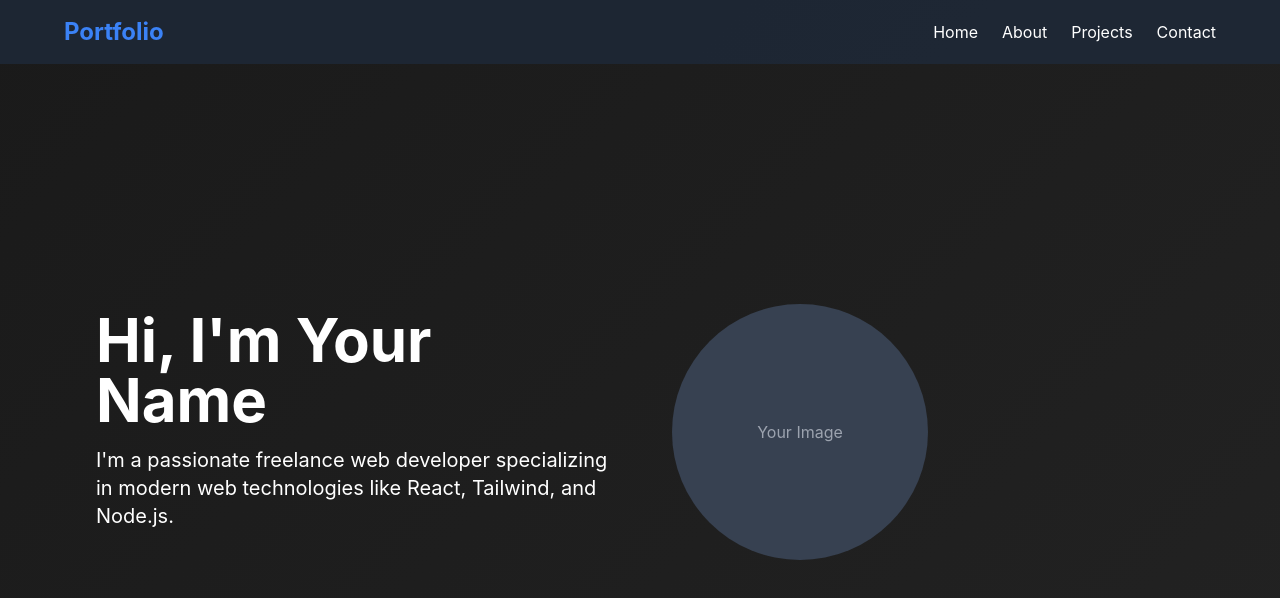
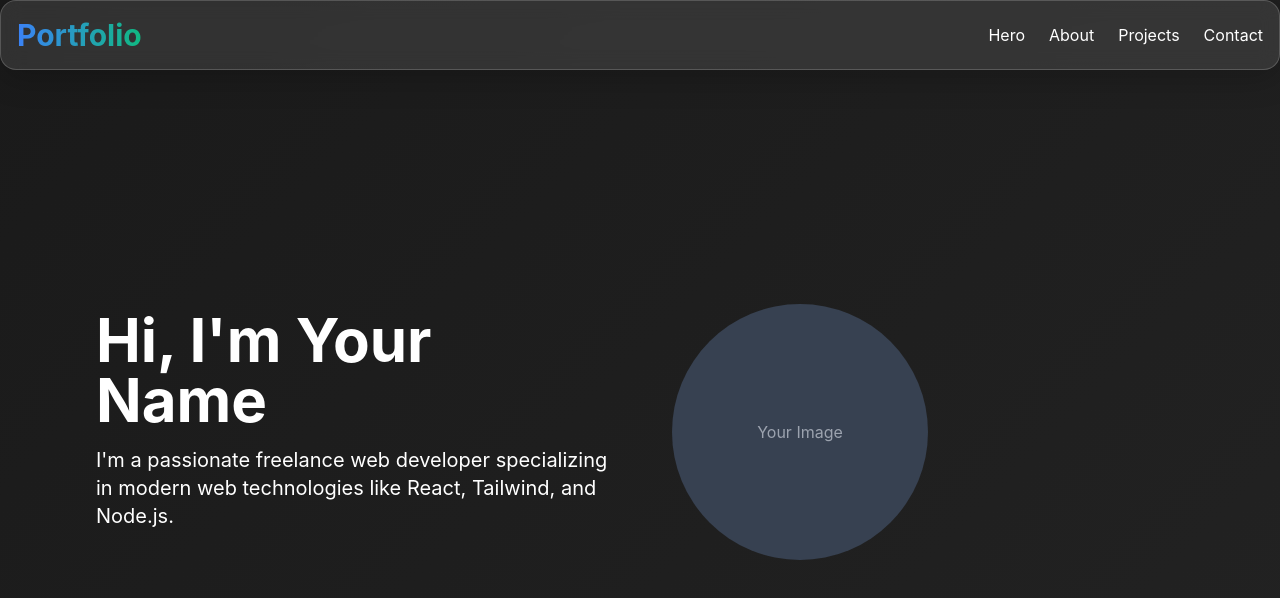
Before and after one commit to Darshan-Paliwal/3D_Portfolio, a React (Vite) app: page / in a window 1280 px wide. Shown: the top 598 px of the page. Built offline with nearby package versions, Linux system fonts and the light colour scheme.

Commit message:
Update Header.jsx

```diff
--- a/src/components/Header.jsx
+++ b/src/components/Header.jsx
@@ -10,31 +10,23 @@ function Header() {
       initial={{ y: -100 }}
       animate={{ y: 0 }}
       transition={{ duration: 0.5 }}
-      className="fixed top-0 w-full bg-gray-800 bg-opacity-90 p-4 z-50"
+      className="fixed top-0 w-full glass z-50 p-4"
     >
-      <div className="max-w-6xl mx-auto flex justify-between items-center">
-        <h1 className="text-2xl font-bold text-primary">Portfolio</h1>
-        <ul className="flex space-x-6">
-          <li>
-            <button onClick={() => scrollToSection('hero')} className="hover:text-primary transition">
-              Home
-            </button>
-          </li>
-          <li>
-            <button onClick={() => scrollToSection('about')} className="hover:text-primary transition">
-              About
-            </button>
-          </li>
-          <li>
-            <button onClick={() => scrollToSection('projects')} className="hover:text-primary transition">
-              Projects
-            </button>
-          </li>
-          <li>
-            <button onClick={() => scrollToSection('contact')} className="hover:text-primary transition">
-              Contact
-            </button>
-          </li>
+      <div className="max-w-7xl mx-auto flex justify-between items-center flex-wrap">
+        <h1 className="text-2xl md:text-3xl font-bold bg-clip-text text-transparent bg-gradient-to-r from-primary to-secondary">
+          Portfolio
+        </h1>
+        <ul className="flex space-x-4 md:space-x-6 mt-2 md:mt-0">
+          {['hero', 'about', 'projects', 'contact'].map((section) => (
+            <li key={section}>
+              <button
+                onClick={() => scrollToSection(section)}
+                className="text-sm md:text-base hover:bg-gradient-to-r hover:from-primary hover:to-secondary hover:bg-clip-text hover:text-transparent transition-all duration-300"
+              >
+                {section.charAt(0).toUpperCase() + section.slice(1)}
+              </button>
+            </li>
+          ))}
         </ul>
       </div>
     </motion.nav>
```
